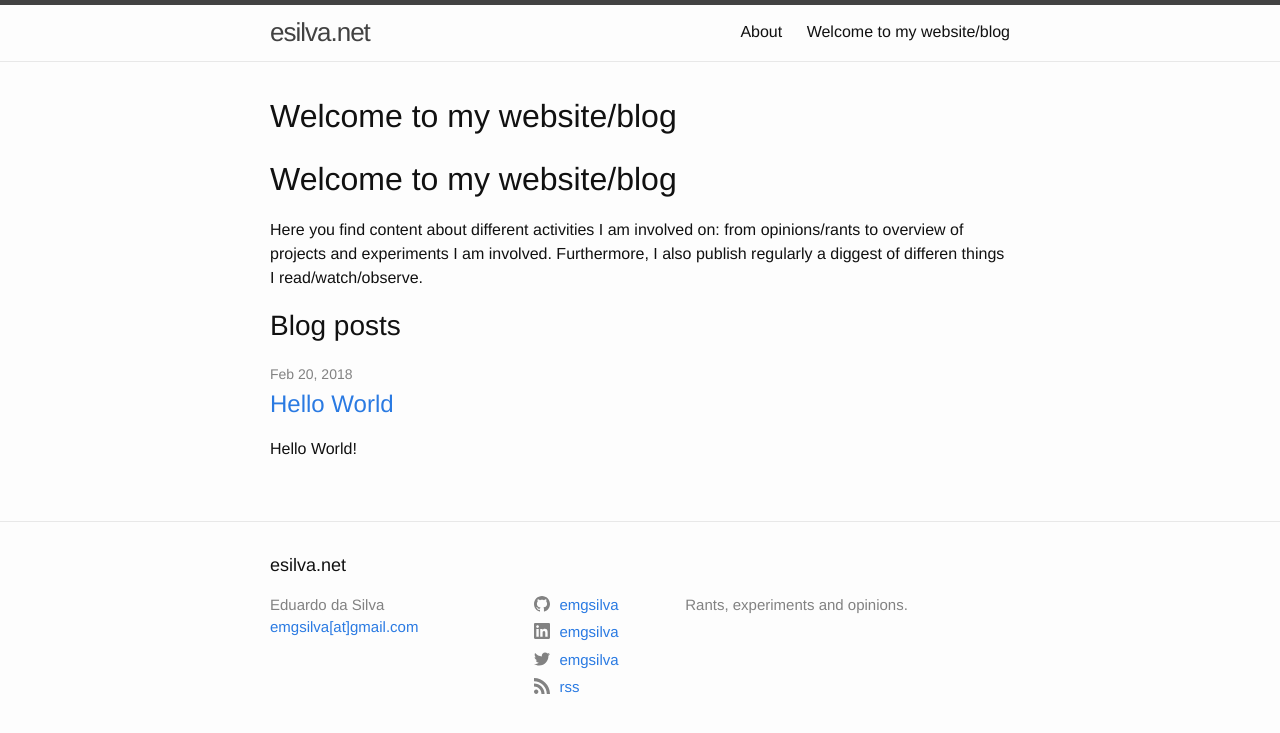
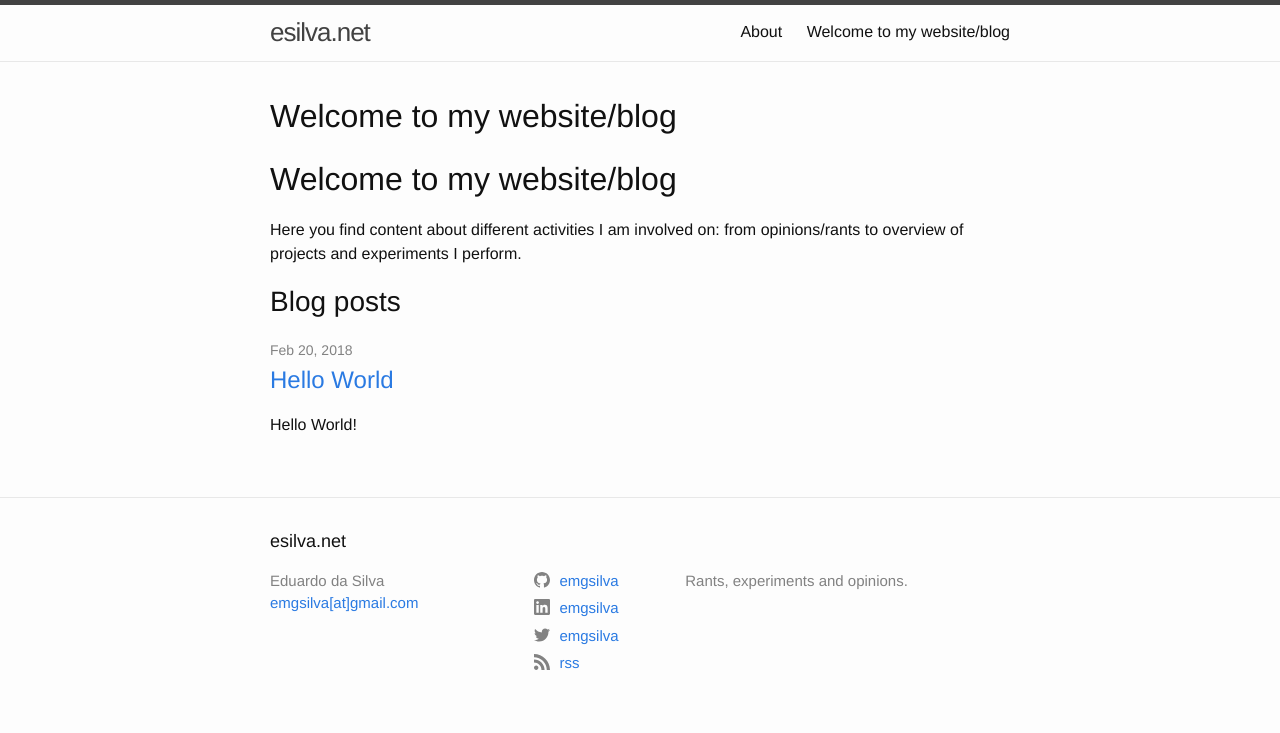
Before and after one commit to emgsilva/esilva.net, a Jekyll site: the page built from index.md, in a window 1280 px wide. Shown: the top 733 px of the page. Built offline with Jekyll 4.4.1, drawn with Linux system fonts in a browser that asks for light colours; our own code applies the rules of GitHub Pages for plain Markdown files.

```diff
--- a/Gemfile
+++ b/Gemfile
@@ -2,3 +2,5 @@
 
 source "https://rubygems.org"
 gemspec
+
+gem "minima"
--- a/_config.yml
+++ b/_config.yml
@@ -18,8 +18,8 @@ linkedin_username: emgsilva
 #googleplus_username: +jekyll
 
 # disqus
-disqus:
-  shortname: esilva-net
+# disqus:
+#   shortname: esilva-net
 
 # Mastodon instances
 # mastodon:
--- a/index.md
+++ b/index.md
@@ -8,4 +8,4 @@ layout: home
 ---
 # Welcome to my website/blog
 
-Here you find content about different activities I am involved on: from opinions/rants to overview of projects and experiments I am involved. Furthermore, I also publish regularly a diggest of differen things I read/watch/observe.
+Here you find content about different activities I am involved on: from opinions/rants to overview of projects and experiments I perform.
```
